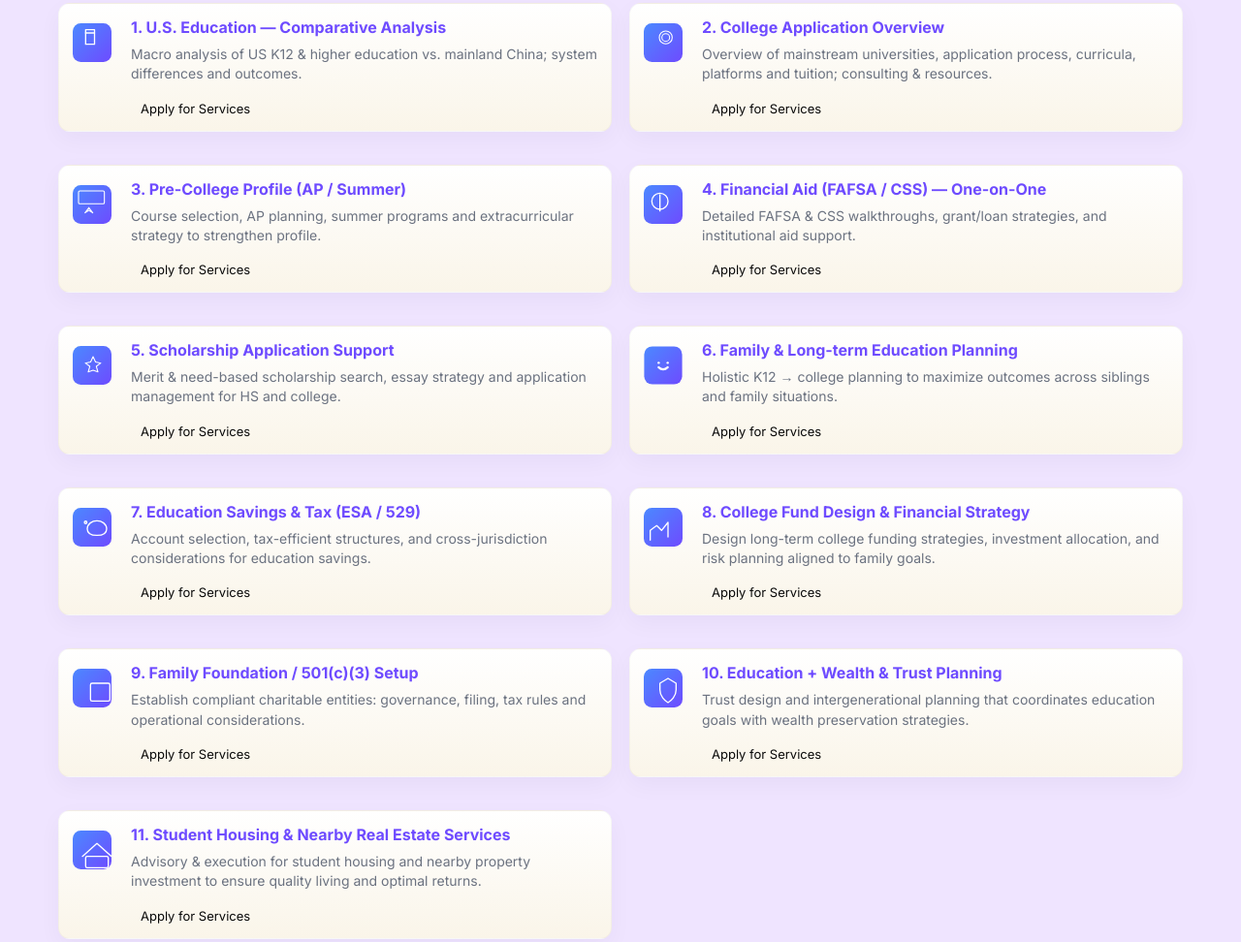
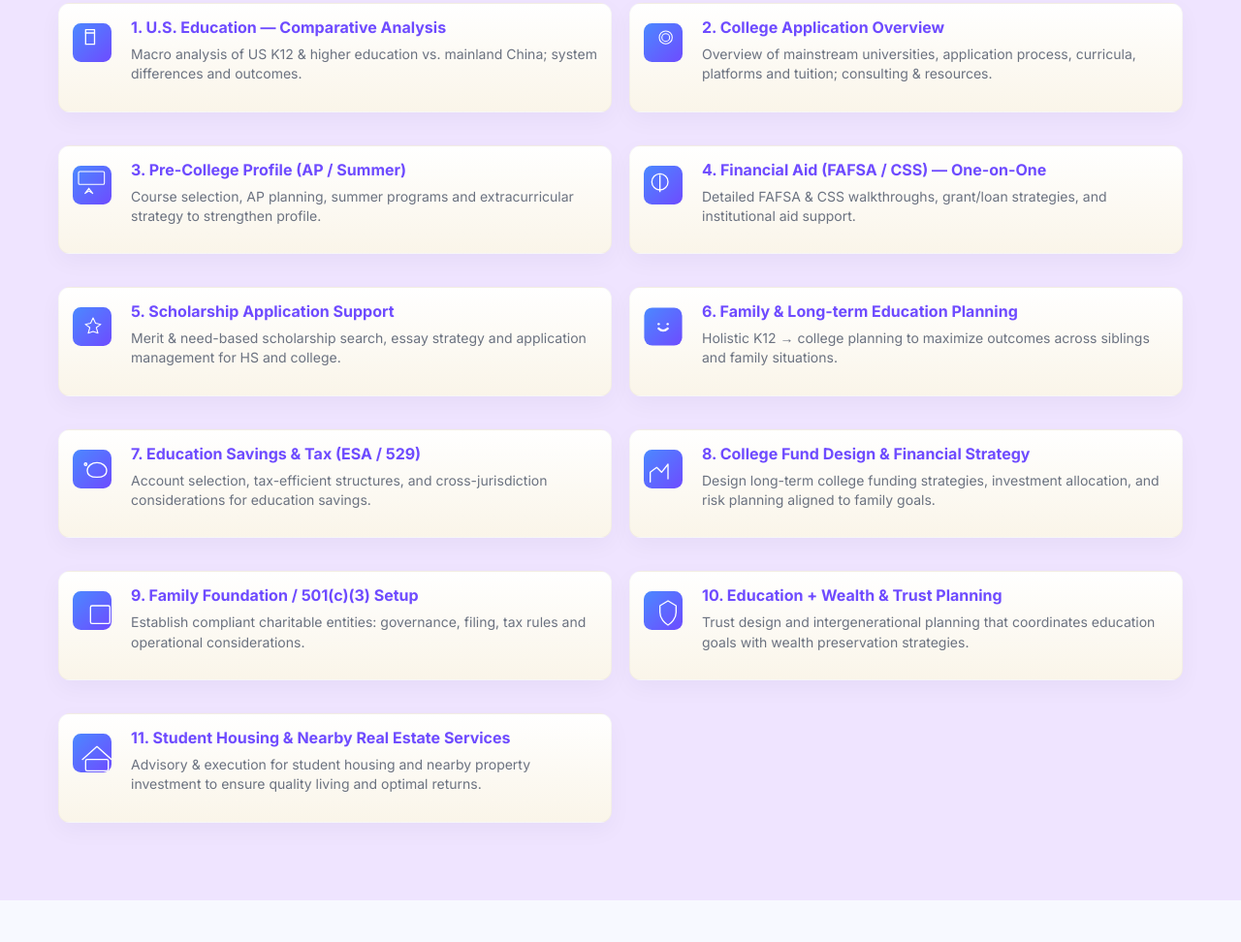
Before and after one commit to Lsworkshop/SuperEdu, a website: page index.html in a window 1280 px wide. Shown: the part 1600-2572 px from the top of the page at 97% size. Drawn offline with Linux system fonts and the light colour scheme.

Commit message:
Add files via upload

```diff
--- a/index.html
+++ b/index.html
@@ -486,102 +486,91 @@
 
       <div class="services-grid">
         <!-- 11 service cards (small icon on left, title & desc on right) -->
-        <article class="service-card" onclick="location.href='/services/service-1.html'">
+        <article class="service-card" onclick="location.href='/apply.html'">
           <svg class="card-icon" viewBox="0 0 24 24" aria-hidden="true"><use href="#card-book"></use></svg>
           <div class="service-content">
             <h3 data-en="1. U.S. Education — Comparative Analysis" data-zh="1. 美国教育的优势与比较">1. U.S. Education — Comparative Analysis</h3>
             <p class="desc" data-en="Macro analysis of US K12 & higher education vs. mainland China; system differences and outcomes." data-zh="美国 K12 与高等教育与中国大陆教育体系的宏观比较分析，侧重于系统差异与结果。">Macro analysis of US K12 & higher education vs. mainland China; system differences and outcomes.</p>
-            <a class="apply-cta" href="/apply.html" data-en="Apply for Services" data-zh="申请服务">Apply for Services</a>
             </div>
         </article>
 
-        <article class="service-card" onclick="location.href='/services/service-2.html'">
+        <article class="service-card" onclick="location.href='/apply.html'">
           <svg class="card-icon" viewBox="0 0 24 24" aria-hidden="true"><use href="#card-target"></use></svg>
           <div class="service-content">
             <h3 data-en="2. College Application Overview" data-zh="2. 美国大学申请总体情况">2. College Application Overview</h3>
             <p class="desc" data-en="Overview of mainstream universities, application process, curricula, platforms and tuition; consulting & resources." data-zh="主流大学简介、申请流程、课程平台与学费信息；提供咨询与资源支持。">Overview of mainstream universities, application process, curricula, platforms and tuition; consulting & resources.</p>
-            <a class="apply-cta" href="/apply.html" data-en="Apply for Services" data-zh="申请服务">Apply for Services</a>
                   </div>
         </article>
 
-        <article class="service-card" onclick="location.href='/services/service-3.html'">
+        <article class="service-card" onclick="location.href='/apply.html'">
           <svg class="card-icon" viewBox="0 0 24 24" aria-hidden="true"><use href="#card-certificate"></use></svg>
           <div class="service-content">
             <h3 data-en="3. Pre-College Profile (AP / Summer)" data-zh="3. 升学档案构建（AP/暑期）">3. Pre-College Profile (AP / Summer)</h3>
             <p class="desc" data-en="Course selection, AP planning, summer programs and extracurricular strategy to strengthen profile." data-zh="课程选择、AP 规划、暑期项目与课外活动策略，提升升学竞争力。">Course selection, AP planning, summer programs and extracurricular strategy to strengthen profile.</p>
-            <a class="apply-cta" href="/apply.html" data-en="Apply for Services" data-zh="申请服务">Apply for Services</a>
                  </div>
         </article>
 
-        <article class="service-card" onclick="location.href='/services/service-4.html'">
+        <article class="service-card" onclick="location.href='/apply.html'">
           <svg class="card-icon" viewBox="0 0 24 24" aria-hidden="true"><use href="#card-dollar"></use></svg>
           <div class="service-content">
             <h3 data-en="4. Financial Aid (FAFSA / CSS) — One-on-One" data-zh="4. 助学金（FAFSA/CSS）一对一">4. Financial Aid (FAFSA / CSS) — One-on-One</h3>
             <p class="desc" data-en="Detailed FAFSA & CSS walkthroughs, grant/loan strategies, and institutional aid support." data-zh="详细 FAFSA 与 CSS 操作指导，助学金与贷款策略，院校个案支持。">Detailed FAFSA & CSS walkthroughs, grant/loan strategies, and institutional aid support.</p>
-            <a class="apply-cta" href="/apply.html" data-en="Apply for Services" data-zh="申请服务">Apply for Services</a>
              </div>
         </article>
 
-        <article class="service-card" onclick="location.href='/services/service-5.html'">
+        <article class="service-card" onclick="location.href='/apply.html'">
           <svg class="card-icon" viewBox="0 0 24 24" aria-hidden="true"><use href="#card-star"></use></svg>
           <div class="service-content">
             <h3 data-en="5. Scholarship Application Support" data-zh="5. 奖学金申请支持">5. Scholarship Application Support</h3>
             <p class="desc" data-en="Merit & need-based scholarship search, essay strategy and application management for HS and college." data-zh="成绩型与需求型奖学金研究、文书策略与申请管理，覆盖高中与大学的奖学金。">Merit & need-based scholarship search, essay strategy and application management for HS and college.</p>
-            <a class="apply-cta" href="/apply.html" data-en="Apply for Services" data-zh="申请服务">Apply for Services</a>
              </div>
         </article>
 
-        <article class="service-card" onclick="location.href='/services/service-6.html'">
+        <article class="service-card" onclick="location.href='/apply.html'">
           <svg class="card-icon" viewBox="0 0 24 24" aria-hidden="true"><use href="#card-family"></use></svg>
           <div class="service-content">
             <h3 data-en="6. Family & Long-term Education Planning" data-zh="6. 家庭与长期教育规划">6. Family & Long-term Education Planning</h3>
             <p class="desc" data-en="Holistic K12 → college planning to maximize outcomes across siblings and family situations." data-zh="从 K12 到大学的一体化规划，兼顾兄弟姐妹与家庭情境，最大化助学金与结果。">Holistic K12 → college planning to maximize outcomes across siblings and family situations.</p>
-            <a class="apply-cta" href="/apply.html" data-en="Apply for Services" data-zh="申请服务">Apply for Services</a>
             </div>
         </article>
 
-        <article class="service-card" onclick="location.href='/services/service-7.html'">
+        <article class="service-card" onclick="location.href='/apply.html'">
           <svg class="card-icon" viewBox="0 0 24 24" aria-hidden="true"><use href="#card-piggy"></use></svg>
           <div class="service-content">
             <h3 data-en="7. Education Savings & Tax (ESA / 529)" data-zh="7. 教育储蓄与税务（ESA/529）">7. Education Savings & Tax (ESA / 529)</h3>
             <p class="desc" data-en="Account selection, tax-efficient structures, and cross-jurisdiction considerations for education savings." data-zh="教育储蓄账户选择、税务优化结构与跨司法区考量，提供实施性建议。">Account selection, tax-efficient structures, and cross-jurisdiction considerations for education savings.</p>
-            <a class="apply-cta" href="/apply.html" data-en="Apply for Services" data-zh="申请服务">Apply for Services</a>
             </div>
         </article>
 
-        <article class="service-card" onclick="location.href='/services/service-8.html'">
+        <article class="service-card" onclick="location.href='/apply.html'">
           <svg class="card-icon" viewBox="0 0 24 24" aria-hidden="true"><use href="#card-graph"></use></svg>
           <div class="service-content">
             <h3 data-en="8. College Fund Design & Financial Strategy" data-zh="8. 大学基金设计与财务策略">8. College Fund Design & Financial Strategy</h3>
             <p class="desc" data-en="Design long-term college funding strategies, investment allocation, and risk planning aligned to family goals." data-zh="定制长期大学资助方案、投资配置与风险管理，使之契合家庭目标。">Design long-term college funding strategies, investment allocation, and risk planning aligned to family goals.</p>
-            <a class="apply-cta" href="/apply.html" data-en="Apply for Services" data-zh="申请服务">Apply for Services</a>
             </div>
         </article>
 
-        <article class="service-card" onclick="location.href='/services/service-9.html'">
+        <article class="service-card" onclick="location.href='/apply.html'">
           <svg class="card-icon" viewBox="0 0 24 24" aria-hidden="true"><use href="#card-building"></use></svg>
           <div class="service-content">
             <h3 data-en="9. Family Foundation / 501(c)(3) Setup" data-zh="9. 设立家族基金会 / 501(c)(3)">9. Family Foundation / 501(c)(3) Setup</h3>
             <p class="desc" data-en="Establish compliant charitable entities: governance, filing, tax rules and operational considerations." data-zh="设立合规慈善实体：治理架构、申报流程、税法与运营注意事项的一站式咨询。">Establish compliant charitable entities: governance, filing, tax rules and operational considerations.</p>
-            <a class="apply-cta" href="/apply.html" data-en="Apply for Services" data-zh="申请服务">Apply for Services</a>
             </div>
         </article>
 
-        <article class="service-card" onclick="location.href='/services/service-10.html'">
+        <article class="service-card" onclick="location.href='/apply.html'">
           <svg class="card-icon" viewBox="0 0 24 24" aria-hidden="true"><use href="#card-shield"></use></svg>
           <div class="service-content">
             <h3 data-en="10. Education + Wealth & Trust Planning" data-zh="10. 教育与财富 / 信托规划">10. Education + Wealth & Trust Planning</h3>
             <p class="desc" data-en="Trust design and intergenerational planning that coordinates education goals with wealth preservation strategies." data-zh="信托设计與代际财务规划，协调教育目标与财富传承策略。">Trust design and intergenerational planning that coordinates education goals with wealth preservation strategies.</p>
-            <a class="apply-cta" href="/apply.html" data-en="Apply for Services" data-zh="申请服务">Apply for Services</a>
             </div>
         </article>
 
-        <article class="service-card" onclick="location.href='/services/service-11.html'">
+        <article class="service-card" onclick="location.href='/apply.html'">
           <svg class="card-icon" viewBox="0 0 24 24" aria-hidden="true"><use href="#card-house"></use></svg>
           <div class="service-content">
             <h3 data-en="11. Student Housing & Nearby Real Estate Services" data-zh="11. 大学周边房产/住宿投资服务">11. Student Housing & Nearby Real Estate Services</h3>
             <p class="desc" data-en="Advisory & execution for student housing and nearby property investment to ensure quality living and optimal returns." data-zh="提供学生就读期间的优质居住方案与周边房产投资顾问及执行，兼顾居住质量与投资回报。">Advisory & execution for student housing and nearby property investment to ensure quality living and optimal returns.</p>
-            <a class="apply-cta" href="/apply.html" data-en="Apply for Services" data-zh="申请服务">Apply for Services</a>
             </div>
         </article>
       </div>
```
Lines whose indentation alone changed are shown as unchanged.
